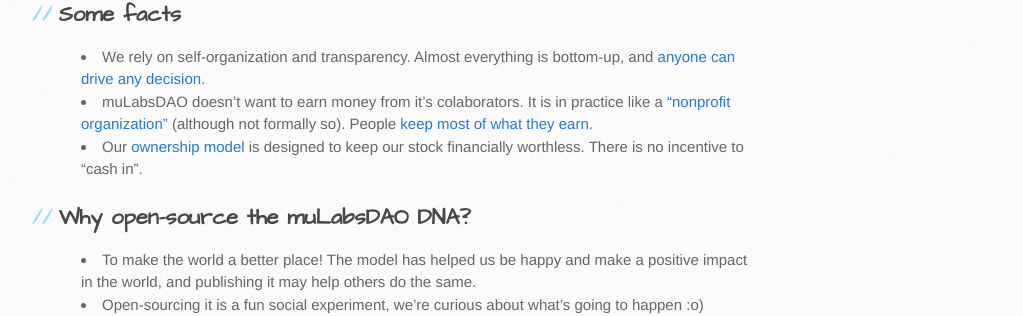
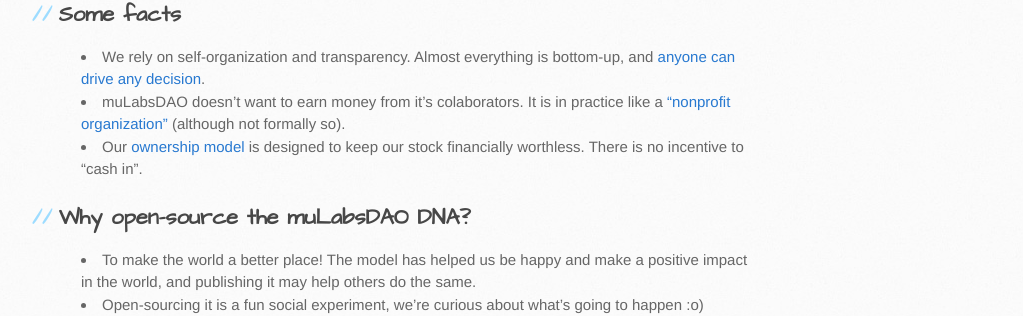
Before and after one commit to xy1718/muLabsDAO, a Jekyll site: the page built from _docs/index.md, in a window 1280 px wide. Shown: the part 1619-1935 px from the top of the page, without its empty margins (109-1132 px from the left). Built offline with Jekyll 4.4.1, drawn with Linux system fonts in a browser that asks for light colours.

Commit message:
economic system link removal

```diff
--- a/_docs/index.md
+++ b/_docs/index.md
@@ -39,7 +39,7 @@ Some facts
 ----------
 
 -   We rely on self-organization and transparency. Almost everything is bottom-up, and [anyone can drive any decision](decisions.html).
--   muLabsDAO doesn't want to earn money from it's colaborators. It is in practice like a ["nonprofit organization"](https://en.wikipedia.org/wiki/Nonprofit_organization) (although not formally so). People [keep most of what they earn](economic-model.html).
+-   muLabsDAO doesn't want to earn money from it's colaborators. It is in practice like a ["nonprofit organization"](https://en.wikipedia.org/wiki/Nonprofit_organization) (although not formally so).
 -   Our [ownership model](ownership-model.html) is designed to keep our stock financially worthless. There is no incentive to "cash in".
 
 Why open-source the muLabsDAO DNA?
```
